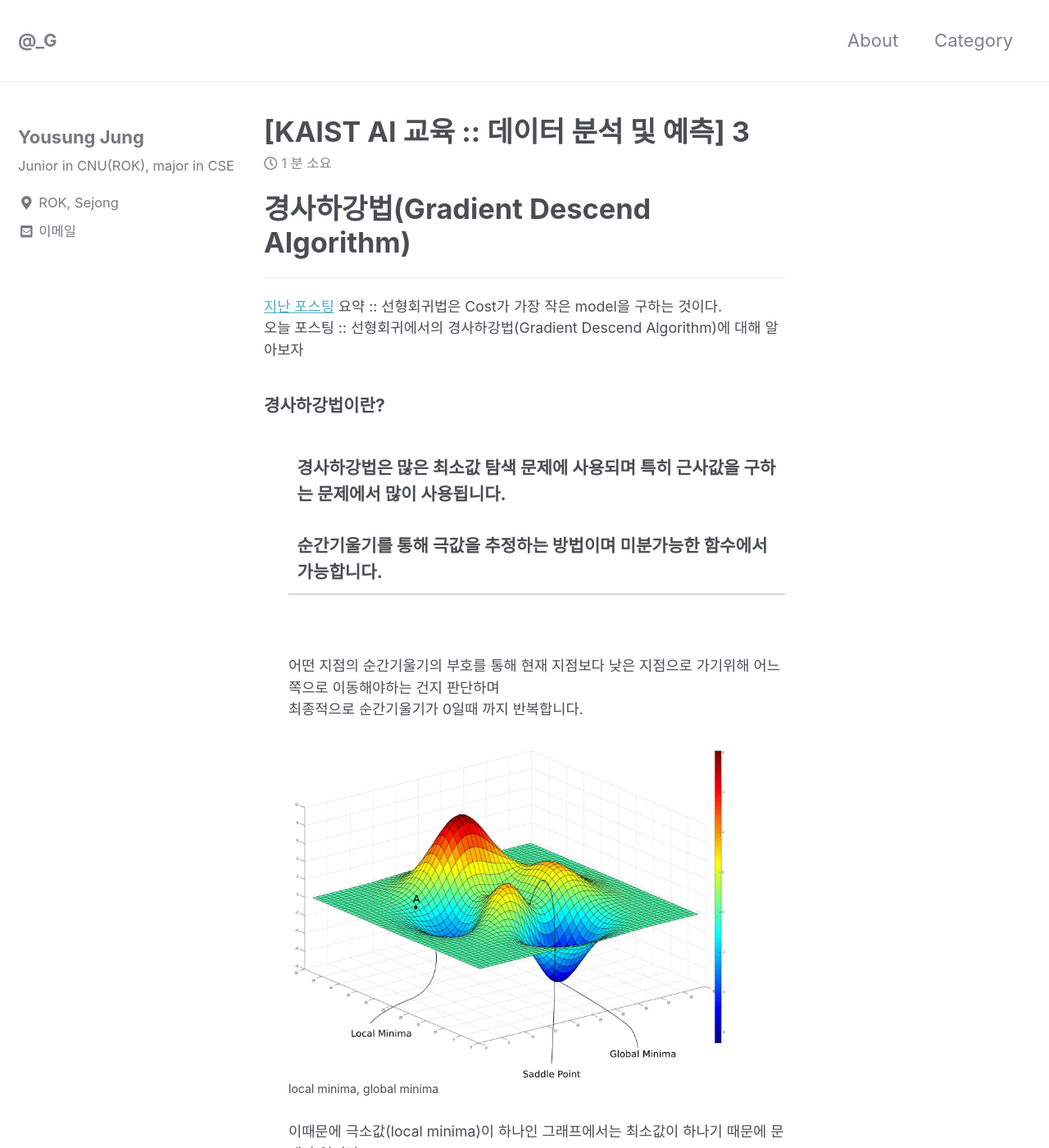
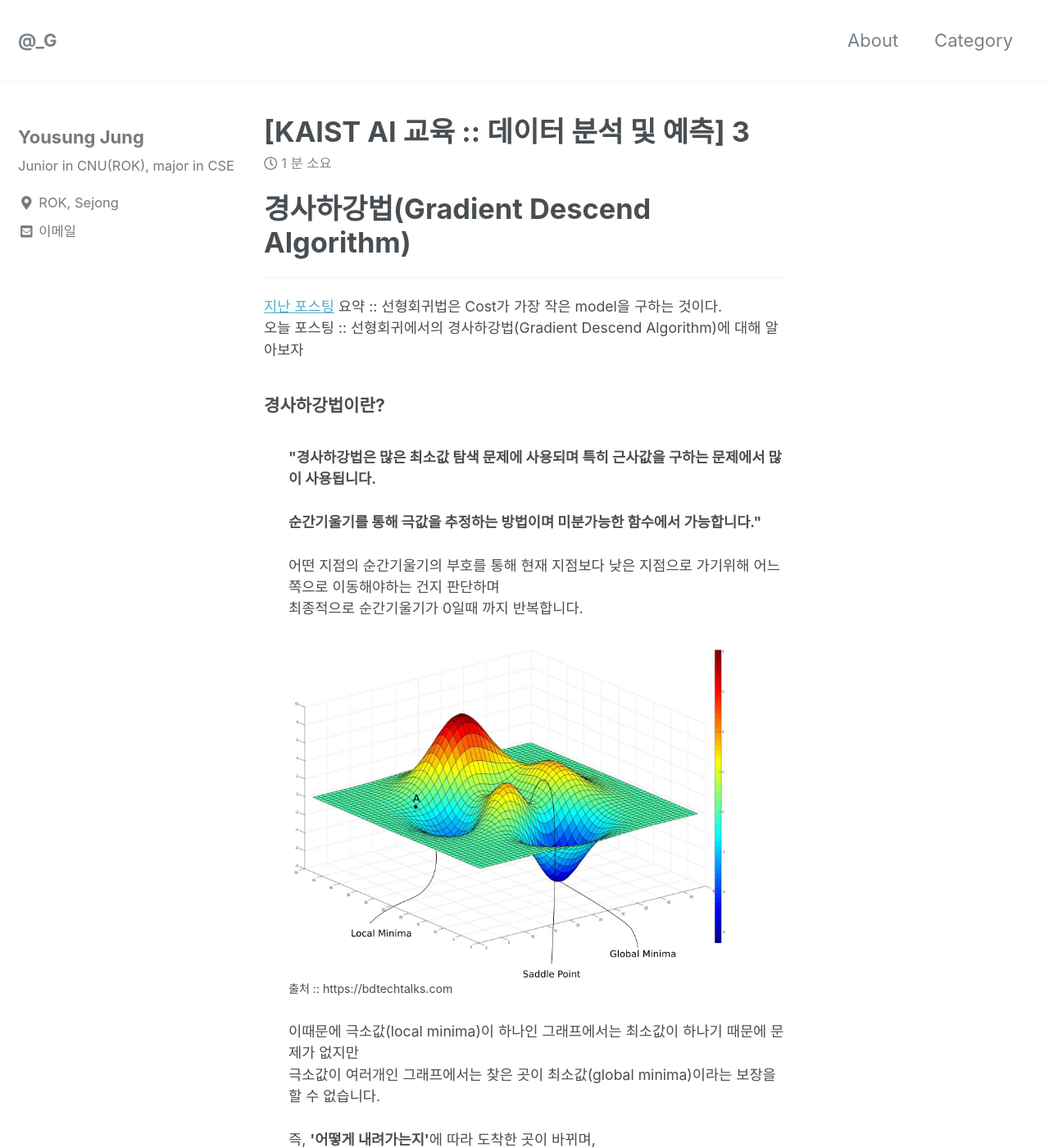
Before and after one commit to can019/can019.github.io, a Jekyll site: the page built from _posts/2020-08-18-MachineLearning-AI-3.md, in a window 1280 px wide and 1400 px high. Shown: the whole window at 82% size. Built offline with Jekyll 4.4.1, drawn with Linux system fonts in a browser that asks for light colours; nearby versions of some CDN libraries.

Commit message:
modified

```diff
--- a/_posts/2020-08-18-MachineLearning-AI-3.md
+++ b/_posts/2020-08-18-MachineLearning-AI-3.md
@@ -12,23 +12,21 @@ categories: MachineLearning DataAnalyze
   <div>
     <h3 style = "font-size :1.2em"> 경사하강법이란?</h3><br/>
     <div style = "margin-left : 30px">
-       <table style = "font-size :1.2em" >
-       <tr><td><b>경사하강법은 많은 최소값 탐색 문제에 사용되며 특히 근사값을 구하는 문제에서 많이 사용됩니다.<br/><br/>
-       순간기울기를 통해 극값을 추정하는 방법이며 미분가능한 함수에서 가능합니다.</b></td></tr>
-       </table>
-       <br/><br/>
+       <b>"경사하강법은 많은 최소값 탐색 문제에 사용되며 특히 근사값을 구하는 문제에서 많이 사용됩니다.<br/><br/>
+       순간기울기를 통해 극값을 추정하는 방법이며 미분가능한 함수에서 가능합니다."</b><br/><br/>
 
        어떤 지점의 순간기울기의 부호를 통해 현재 지점보다 낮은 지점으로 가기위해 어느쪽으로 이동해야하는 건지 판단하며<br/>
        최종적으로 순간기울기가 0일때 까지 반복합니다.<br/><br/>
 
        <img src="/assets/photos/gradient-descent-local-minima.png" width="550"><br/>
-       <span style = "font-size : 0.8em">local minima, global minima</span><br/><br/>
+       <span style = "font-size : 0.8em">출처 :: https://bdtechtalks.com</span><br/><br/>
        이때문에 극소값(local minima)이 하나인 그래프에서는 최소값이 하나기 때문에 문제가 없지만<br/>
        극소값이 여러개인 그래프에서는 찾은 곳이 최소값(global minima)이라는 보장을 할 수 없습니다.<br/><br/>
        즉, <b>'어떻게 내려가는지'</b>에 따라 도착한 곳이 바뀌며,<br/>
        어떻게 내려가는지는 <b>'출발지점'</b>이 어딘지에 따라 영향을 크게 받습니다.<br/><br/>
 
     </div>
+    <hr/>
   <div>
     <h3 style = "font-size :1.2em"> 선형회귀에서 경사하강법</h3><br/>
     <div style = "margin-left : 30px">
```
